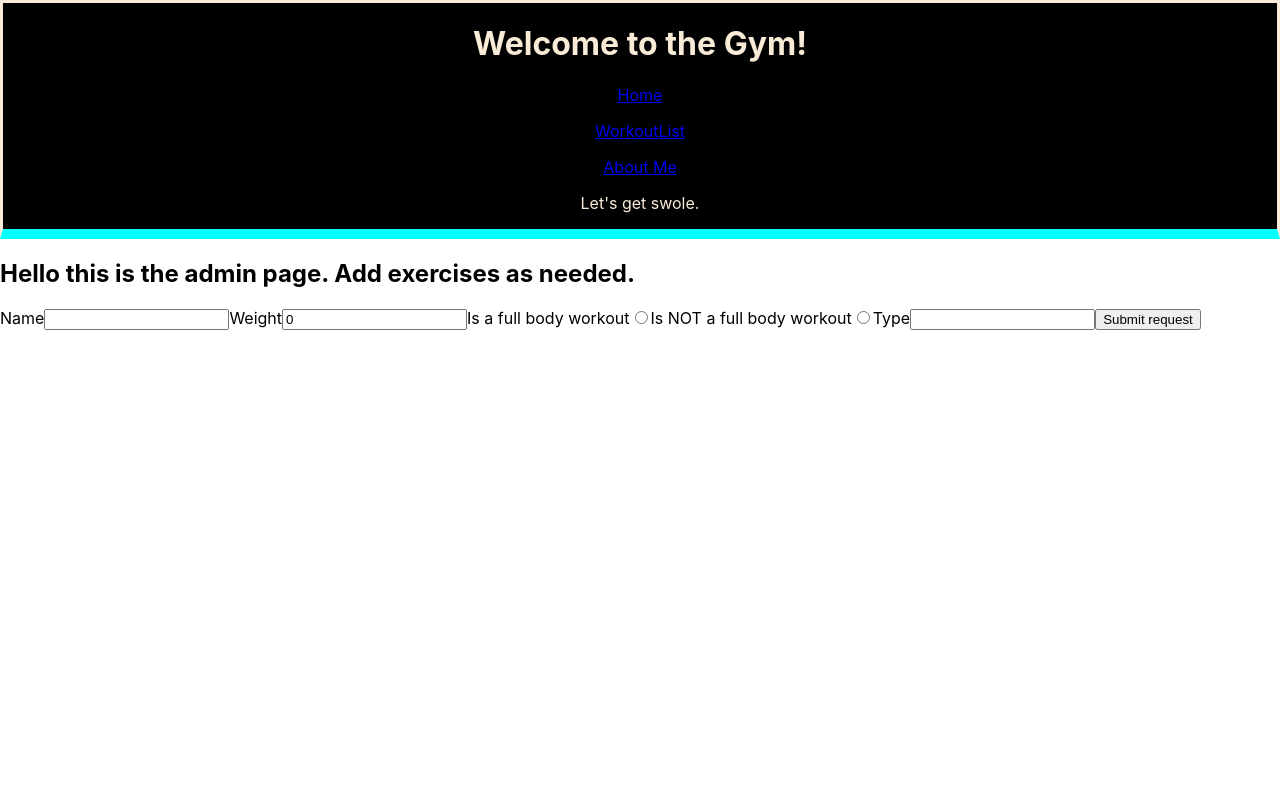
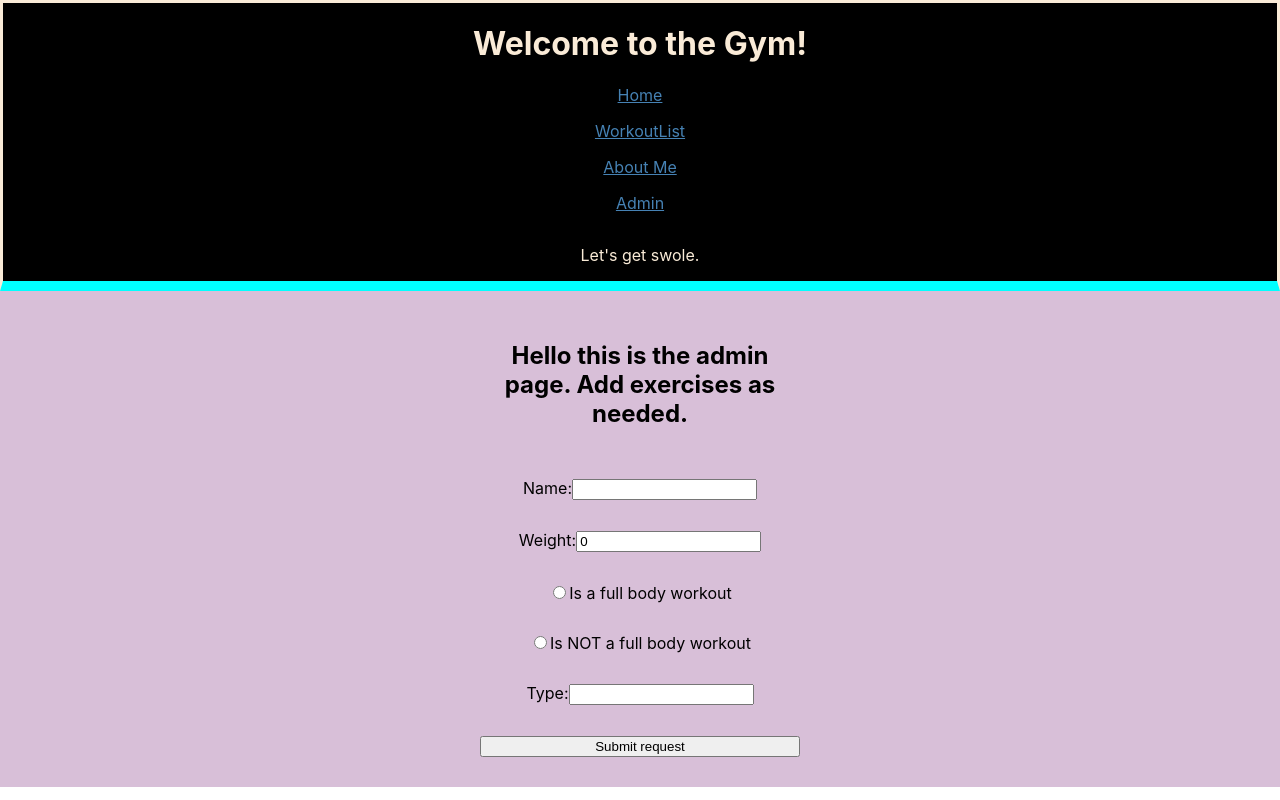
Before and after one commit to dbennin125/workout-project-repo-fe, a React (Create React App) app: page /admin in a window 1280 px wide. Built offline with nearby package versions, Linux system fonts and the light colour scheme.

Commit message:
CSS done, bugs fixed, time to merge to dev

```diff
--- a/src/AdminPage.js
+++ b/src/AdminPage.js
@@ -56,33 +56,33 @@ handleTypeChange = (e) => {
         const { name, weight, is_fullbody, type } = this.state;
         return (
             <div className="submit-container">
-            <form onSubmit={this.handleSubmit}>
+            <form className="form"onSubmit={this.handleSubmit}>
                 <h2>Hello this is the admin page. Add exercises as needed.</h2>
                 <lable>
-                Name
+                Name:
                 <input onChange={this.handleNameChange} value={name} name="Name" />
                 </lable>
 
                 <lable>
-                Weight
+                Weight:
                 <input onChange={this.handleWeightChange} value={weight} name="Weight" />
                 </lable>
 
                 <label>
+                    <input onChange={this.handleIs_fullbody} checked={ is_fullbody === '1' } name="is_fullbody" type="radio" value="1" />
                     Is a full body workout
-                    <input onChange={this.handleIs_fullbody} checked={ is_fullbody === '1' } name="is_fullbody" type="radio" value="1" />
                 </label>
 
                 <label>
+                    <input onChange={this.handleIs_fullbody} checked={ is_fullbody === '0' } name="is_fullbody" type="radio" value="0" />
                     Is NOT a full body workout
-                    <input onChange={this.handleIs_fullbody} checked={ is_fullbody === '0' } name="is_fullbody" type="radio" value="0" />
                 </label>
 
                 <lable>
-                Type
+                Type:
                 <input onChange={this.handleTypeChange} value={type} name="Type" />
                 </lable>
-            <button>Submit request</button>
+            <button className="button">Submit request</button>
             </form>
             </div>
         )
--- a/src/App.css
+++ b/src/App.css
@@ -1,5 +1,7 @@
 *{
 box-sizing: border-box;
+
+
 }
 .headerContainer {
   height: 20%;
@@ -11,6 +13,65 @@ box-sizing: border-box;
   text-align: center;
   border-bottom: aqua 10px;
   border-style: solid;
-  text-emphasis: hover red;
+
 
 }
+.workoutListContainer {
+  height: 75%;
+  width: auto;
+  display: flex;
+  flex-direction: column;
+  text-align: center;
+  background-color: darkslategrey;
+  color: aquamarine;
+  list-style: none;
+
+}
+
+a:link {
+  color: steelblue;
+  padding: 10px 10px;
+  text-align: center;
+}
+a:visited {
+  color: rgba(236, 210, 210, 0.212);
+
+}
+.exerciseList {
+  height: 50%;
+  width: auto;
+  display: flex;
+  flex-direction: column;
+  text-align: center;
+}
+
+.workoutPageContainer {
+  height: 80%;
+  width: auto;
+  display: flex;
+  flex-direction: column;
+  text-align: center;
+  background-color: rgb(140, 165, 165);
+  color: rgb(1, 2, 1);
+  list-style: none;
+}
+.submit-container {
+  height: 100%;
+  display: flex;
+  flex-direction: column;
+  align-items: center;
+  background-color: thistle;
+}
+.form {
+  height: 31em;
+  width: 25%;
+  display: flex;
+  flex-direction: column;
+  justify-content: space-evenly;
+  text-align: center;
+  background-color: thistle;
+}
+.form button{
+  justify-content: center;
+
+}
--- a/src/Header.js
+++ b/src/Header.js
@@ -14,6 +14,7 @@ export default class Header extends Component {
                     <a href="../workouts">WorkoutList</a>
                     </p>
                     <a href="/aboutMe">About Me</a>
+                    <p><a href="/admin">Admin</a></p>
                 </nav>
                 <p>Let's get swole.</p>
             </div>
--- a/src/WorkoutList.js
+++ b/src/WorkoutList.js
@@ -26,7 +26,7 @@ export default class WorkoutList extends Component {
         const { workouts, loadingPage } = this.state
         return (
             <div className="workoutListContainer">
-                <h2 className="workoutTitle">WorkoutList:</h2>
+                <h2>WorkoutList:</h2>
 
                 {
 
--- a/src/WorkoutPage.js
+++ b/src/WorkoutPage.js
@@ -22,7 +22,7 @@ state = {
     //    console.log(this.state.workoutId)
     const {workoutId} = this.state;
     //practicing deconstructors
-        return <div>
+        return <div className="workoutPageContainer">
             <h2>
             {
                 workoutId
```
